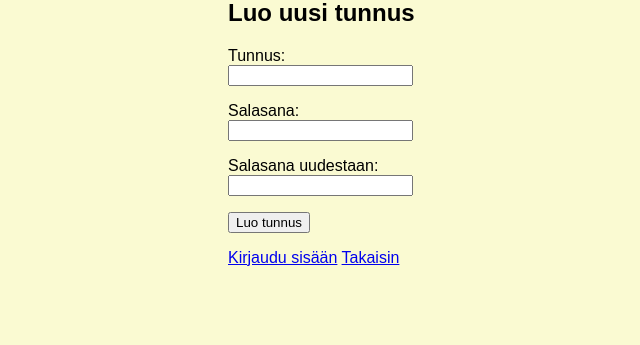
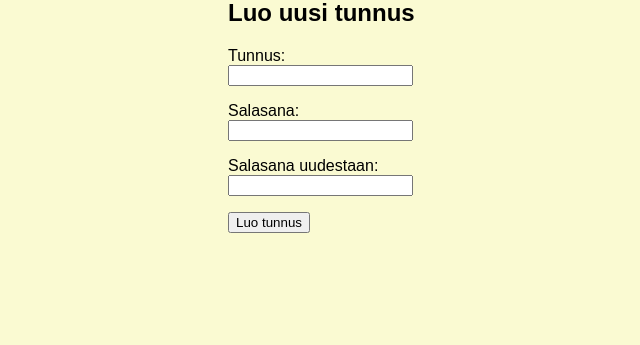
Before and after one commit to elmeskel/Kirja-arvostelut, a Flask app: page /register in a window 1280 px wide. Shown: the part 252-597 px from the top of the page, without its empty margins (12-652 px from the left). Run offline with Flask 3, Linux system fonts and the light colour scheme.

Commit message:
Removed redundant links

```diff
--- a/templates/login.html
+++ b/templates/login.html
@@ -14,8 +14,5 @@
     <input type="password" name="password" />
   </p>
   <input type="submit" value="Kirjaudu" />
-  <p>
-    <a href="/register">Luo uusi käyttäjä</a>
-  </p>
 </form>
 {% endblock %}
--- a/templates/register.html
+++ b/templates/register.html
@@ -18,9 +18,5 @@
       <input type="password" name="password2" />
   </p>
   <input type="submit" value="Luo tunnus" />
-  <p>
-    <a href="/login">Kirjaudu sisään</a>
-    <a href="/">Takaisin</a>
-  </p>
 </form>
 {% endblock %}
--- a/templates/search_item.html
+++ b/templates/search_item.html
@@ -9,9 +9,6 @@
     Hakusana: <input type="text" name="query" value={{ query }}>
     <input type="submit" value="Hae">
 </form>
-<p>
-    <a href="/">Takaisin </a>
-</p>
 
 {% if query %}
 <ul>
```
